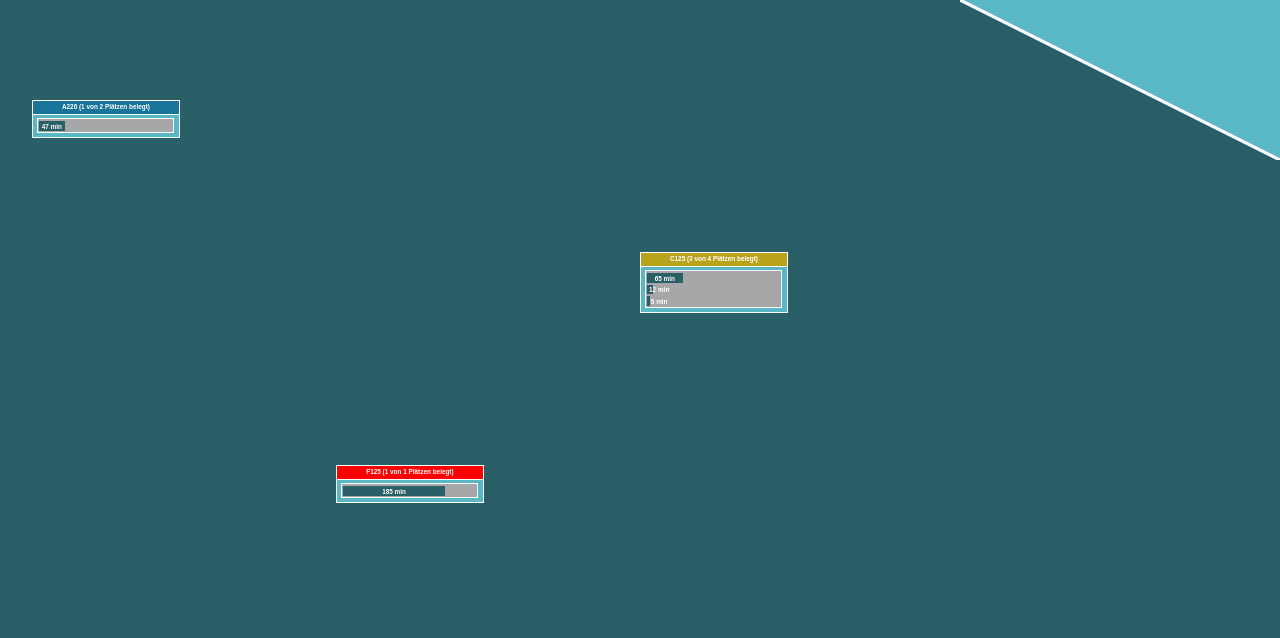
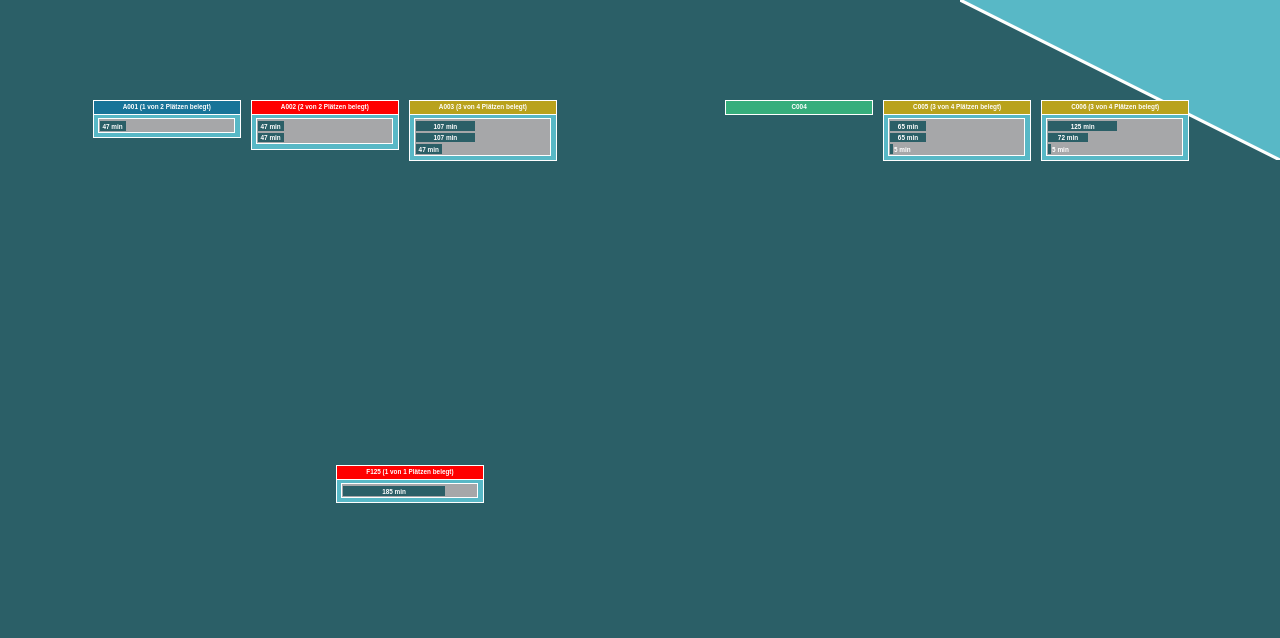
Before and after one commit to OliPohl/RBS, a plain HTML site: page Code/Anzeigeeinheit/index.html in a window 1280 px wide. Shown: the top 638 px of the page. Drawn offline with Linux system fonts and the light colour scheme.

Commit message:
Kleinigkeiten angepasst

```diff
--- a/Code/Anzeigeeinheit/js/data.json
+++ b/Code/Anzeigeeinheit/js/data.json
@@ -1,11 +1,11 @@
 {
   "rooms": [
     {
-      "id": "A226",
+      "id": "A001",
       "isActive": "True",
       "loudSeats": 3,
       "quietSeats": 2,
-      "x": "0",
+      "x": "5%",
       "y": "0",
       "roomState": "quiet",
       "entry": [
@@ -17,12 +17,85 @@
       ]
     },
     {
-      "id": "C125",
+      "id": "A002",
+      "isActive": "True",
+      "loudSeats": 3,
+      "quietSeats": 2,
+      "x": "18%",
+      "y": "0",
+      "roomState": "quiet",
+      "entry": [
+        {
+          "userId": "John1233332",
+          "entryTime": "2011-10-10T13:48",
+          "exitTime": "2011-10-10T14:35"
+        },
+        {
+          "userId": "John1233332",
+          "entryTime": "2011-10-10T13:48",
+          "exitTime": "2011-10-10T14:35"
+        }
+      ]
+    },
+    {
+      "id": "A003",
+      "isActive": "True",
+      "loudSeats": 4,
+      "quietSeats": 4,
+      "x": "31%",
+      "y": "0",
+      "roomState": "loud",
+      "entry": [
+        {
+          "userId": "John1233332",
+          "entryTime": "2011-10-10T13:48",
+          "exitTime": "2011-10-10T15:35"
+        },
+        {
+          "userId": "John1233332",
+          "entryTime": "2011-10-10T13:48",
+          "exitTime": "2011-10-10T15:35"
+        },
+        {
+          "userId": "John1233332",
+          "entryTime": "2011-10-10T13:48",
+          "exitTime": "2011-10-10T14:35"
+        }
+      ]
+    },
+    {
+      "id": "C006",
       "isActive": "True",
       "loudSeats": 4,
       "quietSeats": 3,
-      "x": "50%",
-      "y": "25%",
+      "x": "83%",
+      "y": "0",
+      "roomState": "loud",
+      "entry": [
+        {
+          "userId": "John1233332",
+          "entryTime": "2011-10-10T14:48",
+          "exitTime": "2011-10-10T16:53"
+        },
+        {
+          "userId": "John1233332",
+          "entryTime": "2011-10-10T14:48",
+          "exitTime": "2011-10-10T16:00"
+        },
+        {
+          "userId": "John1233332",
+          "entryTime": "2011-10-10T14:48",
+          "exitTime": "2011-10-10T14:53"
+        }
+      ]
+    },
+    {
+      "id": "C005",
+      "isActive": "True",
+      "loudSeats": 4,
+      "quietSeats": 3,
+      "x": "70%",
+      "y": "0",
       "roomState": "loud",
       "entry": [
         {
@@ -33,13 +106,24 @@
         {
           "userId": "John1233332",
           "entryTime": "2011-10-10T14:48",
-          "exitTime": "2011-10-10T15:00"
+          "exitTime": "2011-10-10T15:53"
         },
         {
           "userId": "John1233332",
           "entryTime": "2011-10-10T14:48",
           "exitTime": "2011-10-10T14:53"
         }
+      ]
+    },
+    {
+      "id": "C004",
+      "isActive": "True",
+      "loudSeats": 4,
+      "quietSeats": 3,
+      "x": "57%",
+      "y": "0",
+      "roomState": "empty",
+      "entry": [
       ]
     },
     {
--- a/Code/Anzeigeeinheit/js/rbs.js
+++ b/Code/Anzeigeeinheit/js/rbs.js
@@ -95,6 +95,9 @@ async function updateData() { //wenn neue Räume hinzugefügt werden, muss die S
     }
     if ((rooms[i].occupation() == 0) && (rooms[i].roomState != "empty")) { // nur zur Sicherheit; eigentlich (wenn alles funktioniert bei der Tür, der Datenbank und der Verbindung) sollte dieser Fall nicht eintreten
       rooms[i].roomState = "empty";
+    } else if ((rooms[i].occupation() != 0) && (rooms[i].roomState == "empty")) {
+      rooms[i].size = 0;
+      rooms[i].entry = new Array(0);
     }
   }
 }
--- a/Code/Anzeigeeinheit/main.css
+++ b/Code/Anzeigeeinheit/main.css
@@ -113,7 +113,7 @@ body::after {
 	font-size: 100%;
 
 	background-color: var(--cyan);
-	z-index: 0;
+	z-index: 1;
 }
 
 h3 {
```
Also changed, not shown: Code/Anzeigeeinheit/localserver.js (+35 -2 lines).
